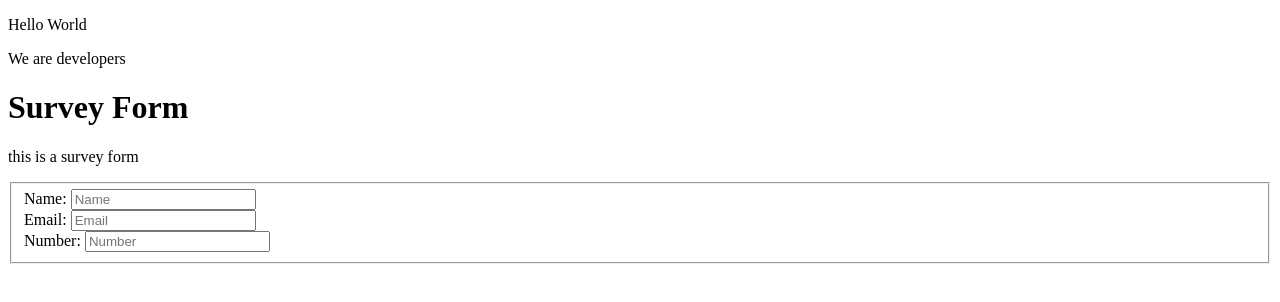
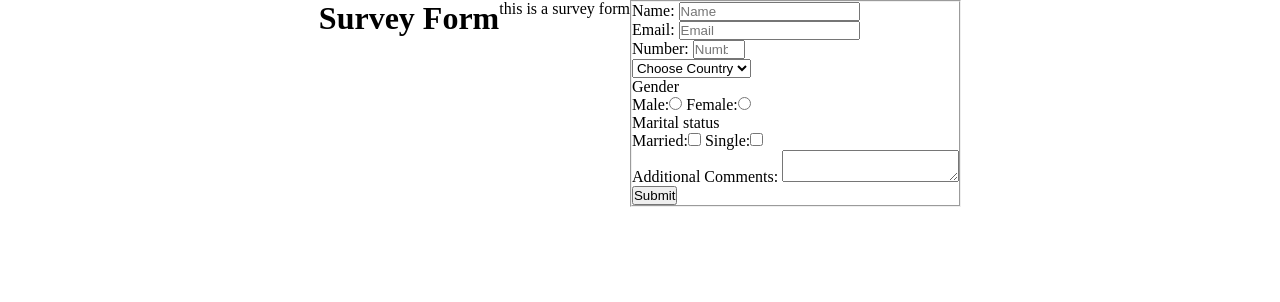
Before and after one commit to adejam/microverse-challenge, a plain HTML site: page index.html in a window 1280 px wide. Drawn offline with Linux system fonts and the light colour scheme.

Commit message:
HTML is done

```diff
--- a/css/style.css
+++ b/css/style.css
@@ -0,0 +1,12 @@
+*{
+    margin:0px;
+    padding:0px;
+
+}
+
+main{
+    display: flex;
+    justify-content: center;
+    align-content: center;
+
+}
--- a/index.html
+++ b/index.html
@@ -21,8 +21,7 @@
     - The freeCodeCamp Team
 
     -->
-    <p>Hello World</p>
-    <p>We are developers</p>
+
     <main>
 
   <h1 id="title">Survey Form</h1>
@@ -32,20 +31,48 @@
 
     <div class="form-div">
       <label  id="name-label">Name:</label>
-      <input type="text" id="name" name="" placeholder="Name">
+      <input type="text" id="name" name="" placeholder="Name" required>
     </div>
 
 
     <div class="form-div">
       <label id="email-label">Email:</label>
-      <input type="email" id="email" name=""  placeholder="Email">
+      <input type="email" id="email" name=""  placeholder="Email" required>
     </div>
 
 
     <div class="form-div">
       <label id="number-label">Number:</label>
-      <input type="number" id="number" name=""  placeholder="Number">
+      <input type="number" id="number" name="" min = 0 max=18  placeholder="Number">
     </div>
+
+    <div class="form-div">
+        <select id="dropdown">
+          <option value="">Choose Country</option>
+          <option value="USA">USA</option>
+          <option value="Nigeria">Nigeria</option>
+          <option value="Spain">Spain</option>
+        </select>
+      </div>
+      <div class="form-div">
+        <p>Gender</p>
+        Male:<input type="radio" name="gender"  value="Male">
+        Female:<input type="radio" name="gender"  value="Female">
+      </div>
+
+      <div class="form-div">
+        <p>Marital status</p>
+        Married:<input type="checkbox" name="status"  value="Married">
+        Single:<input type="checkbox" name="status"  value="Single">
+      </div>
+
+      <div class="form-div">
+        <label>Additional Comments:</label>
+        <textarea ></textarea>
+      </div>
+
+      <button type="submit" id="submit">Submit</button>
+
 
 
     </fieldset>
```
